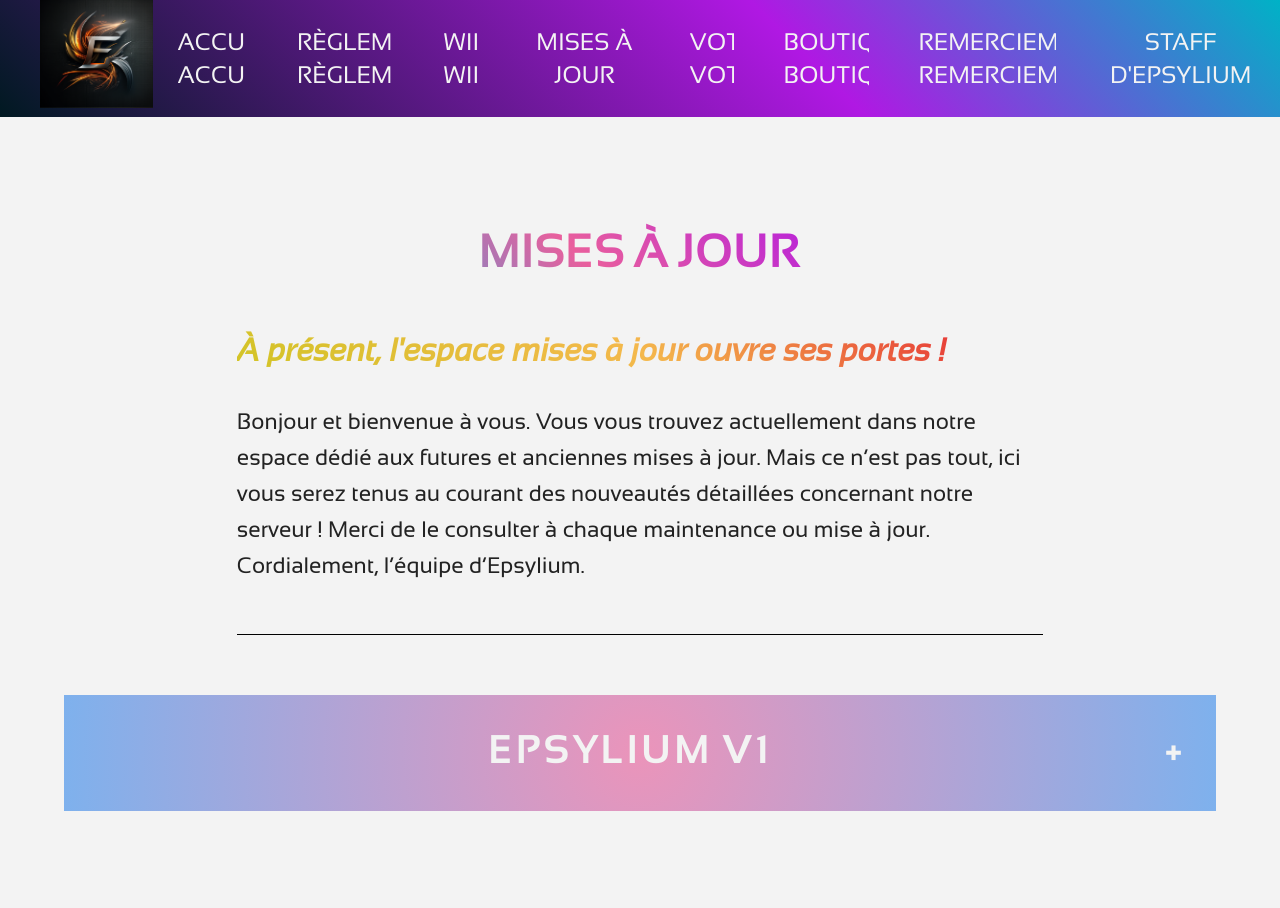
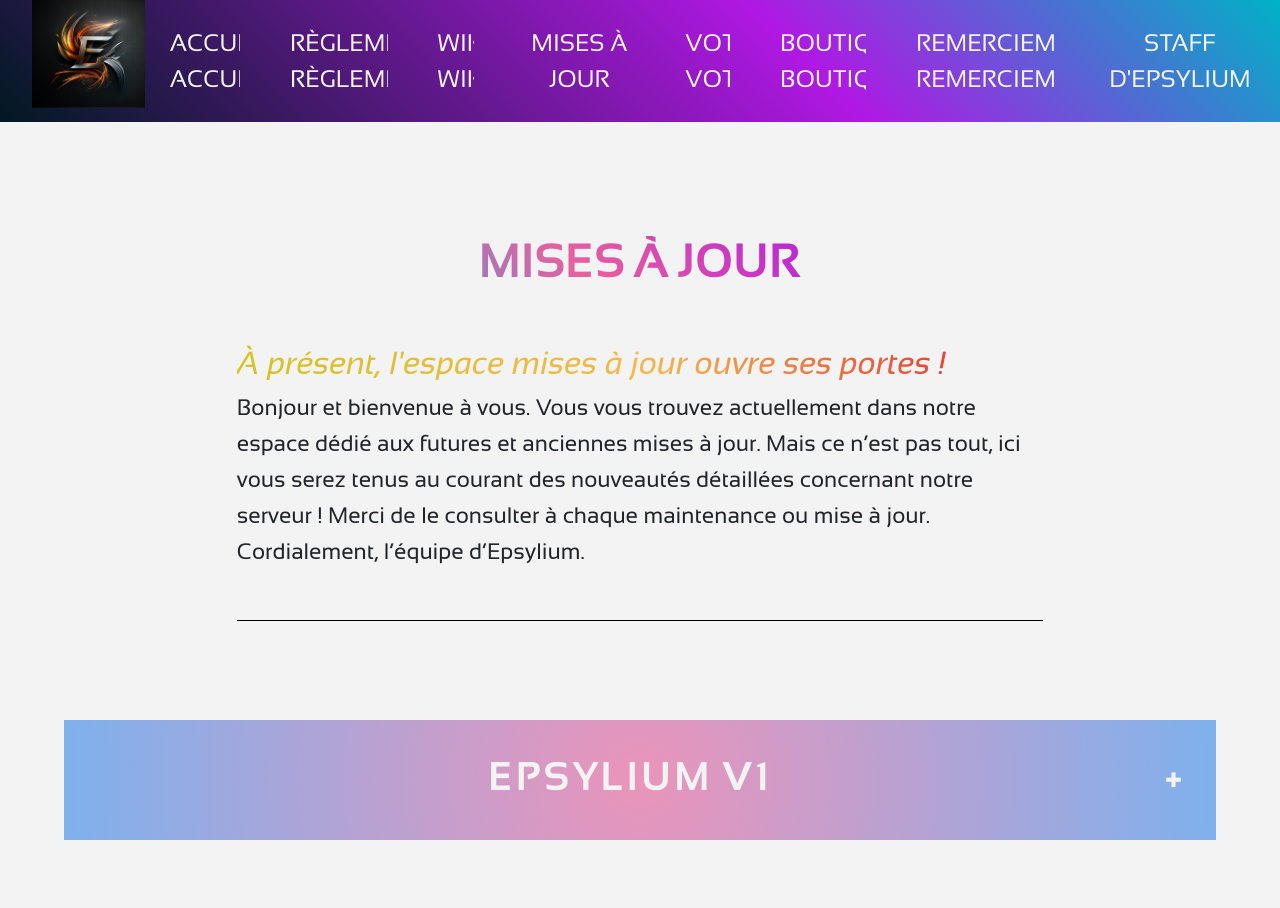
Before and after one commit to Armotik/Epsylium, a website: page views/updates.html in a window 1280 px wide. Shown: the top 908 px of the page. Drawn offline with nearby package versions, Linux system fonts and the light colour scheme; files whose address does not match are found by name.

Commit message:
modify css for bootstraps

```diff
--- a/css/styles.css
+++ b/css/styles.css
@@ -60,6 +60,14 @@ section h2 {
   background: -webkit-linear-gradient(45deg, rgba(0, 182, 240, 1) 0%, rgba(233, 95, 157, 1) 43%, rgba(176, 24, 227, 1) 78%);
   -webkit-background-clip: text;
   -webkit-text-fill-color: transparent;
+}
+
+article {
+  padding: 2% 0;
+}
+
+article h2 {
+  margin: 50px 0;
 }
 
 /*** GLOBAL CLASSES ***/
@@ -140,6 +148,10 @@ section h2 {
   background-color: #d9d9d9;
   margin: 60px auto;
   text-align: center;
+}
+
+.check-menu-items nav>label {
+  width: 100%;
 }
 
 .check-menu {
@@ -258,6 +270,7 @@ section h2 {
   position: relative;
   transition: transform .4s;
   display: block;
+  color: #f3f3f3;
 }
 
 .header-nav-items a::before {
@@ -427,6 +440,7 @@ section h2 {
 .rules-item h3 {
   text-align: center;
   font-family: _Bold, serif;
+  margin: 25px 0;
 }
 
 #rules-desc p:last-of-type {
--- a/views/updates.html
+++ b/views/updates.html
@@ -16,6 +16,7 @@
     <link rel="apple-touch-icon" href="icon.png">
     <!-- Place favicon.ico in the root directory -->
 
+    <link href="https://cdn.jsdelivr.net/npm/bootstrap@5.2.3/dist/css/bootstrap.min.css" rel="stylesheet" integrity="sha384-rbsA2VBKQhggwzxH7pPCaAqO46MgnOM80zW1RWuH61DGLwZJEdK2Kadq2F9CUG65" crossorigin="anonymous">
     <link rel="stylesheet" href="../css/normalize.css">
     <link rel="stylesheet" href="../css/main.css">
     <link rel="stylesheet" href="../css/styles.css">
@@ -62,6 +63,7 @@
 <footer class="footer"></footer>
 </body>
 
+<script src="https://cdn.jsdelivr.net/npm/bootstrap@5.2.3/dist/js/bootstrap.bundle.min.js" integrity="sha384-kenU1KFdBIe4zVF0s0G1M5b4hcpxyD9F7jL+jjXkk+Q2h455rYXK/7HAuoJl+0I4" crossorigin="anonymous"></script>
 <script src="../js/vendor/modernizr-3.11.2.min.js"></script>
 <script src="../js/plugins.js"></script>
 <script src="../js/main.js"></script>
```
Also changed, not shown: views/rules.html (+2 -0 lines), views/staff.html (+2 -0 lines), views/thanks.html (+2 -0 lines), views/wiki.html (+2 -0 lines).
